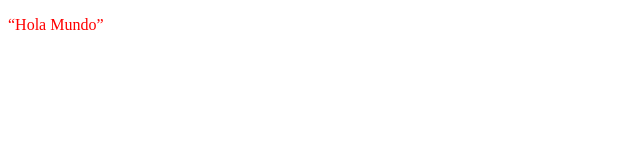
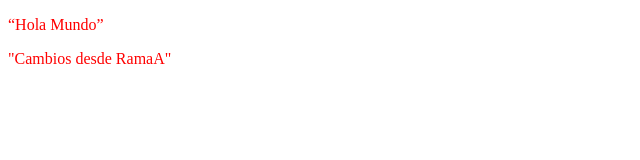
Before and after one commit to mxxrioo/ProyectoWebRecu, a plain HTML site: page index.html in a window 1280 px wide. Shown: the whole page, without its empty margins (0-640 px from the left). Drawn offline with Linux system fonts and the light colour scheme.

Commit message:
Primer commit RamaA

```diff
--- a/index.html
+++ b/index.html
@@ -9,5 +9,6 @@
 </head>
 <body>
     <p>“Hola Mundo”</p>
+    <p>"Cambios desde RamaA"</p>
 </body>
 </html>
```
